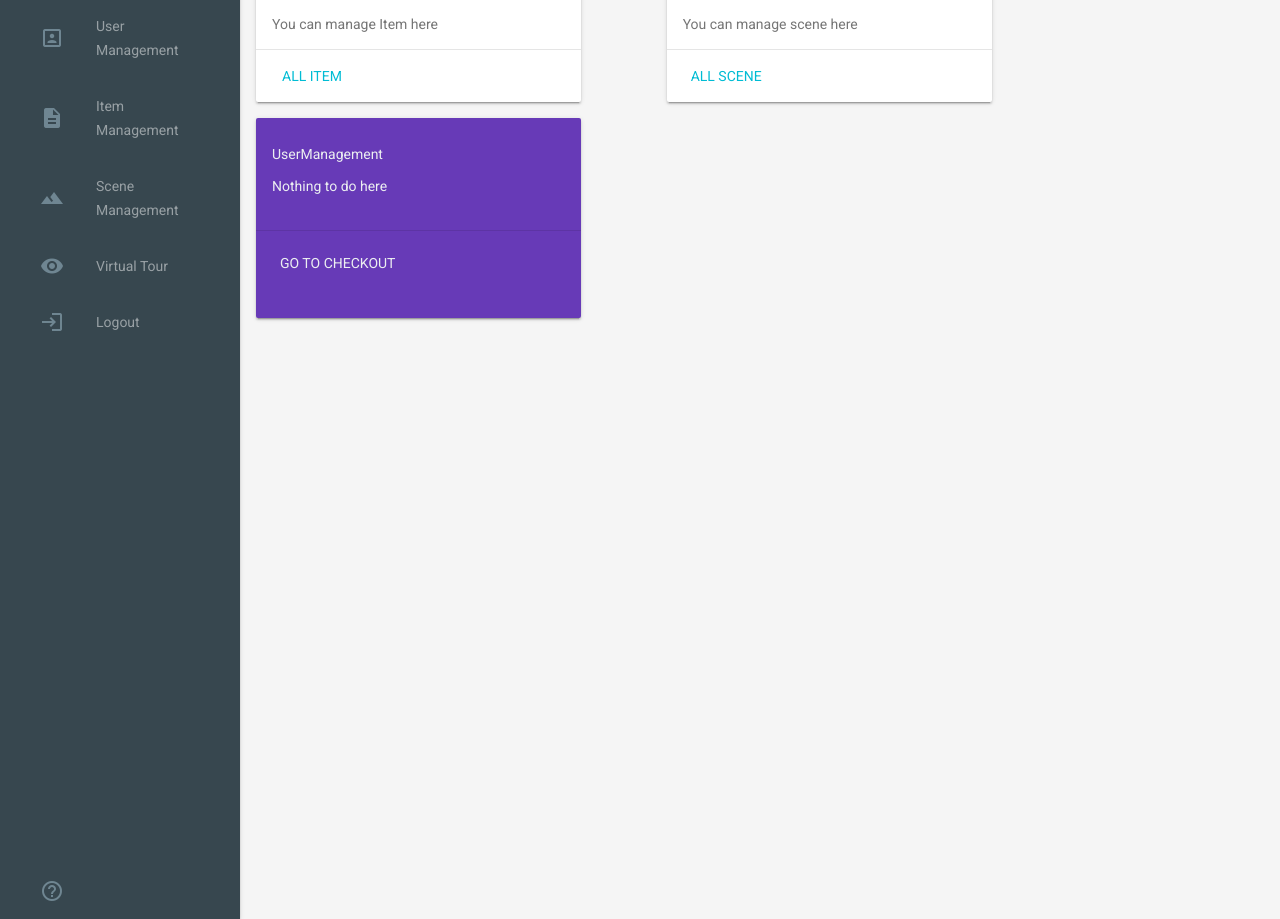
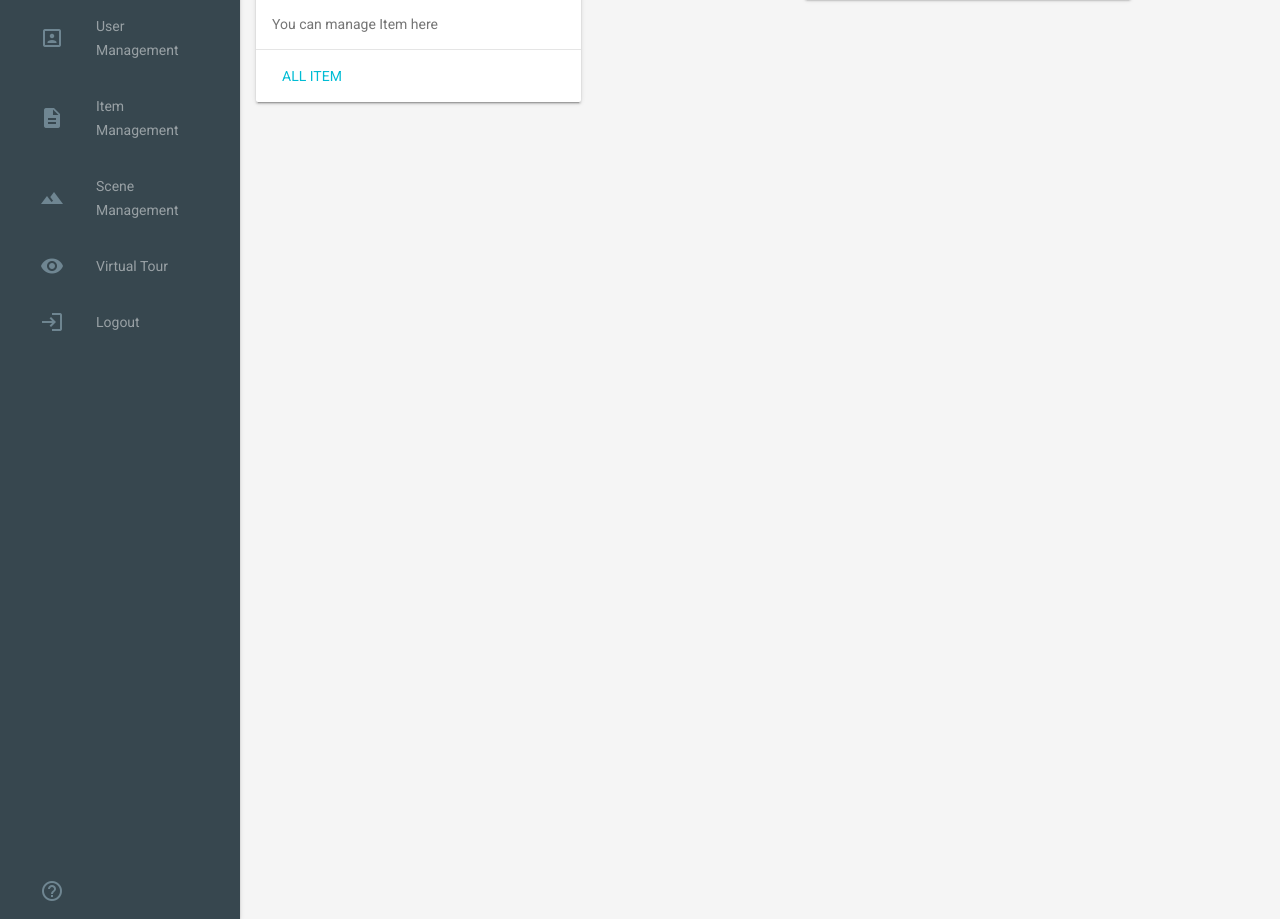
Before and after one commit to yutao-data/backend_based_on_django, a Django app: template gallery/templates/gallery/dashboard/index.html in a window 1280 px wide. Shown: the part 281-1200 px from the top of the page. Run offline with Django 3.2, Linux system fonts and the light colour scheme; the template is opened without the code that fills it: most values are stand-ins (such as "Sample title", 1, 10 or a date in 2020); data that the repository does not hold is empty; some libraries are stand-ins or nearby versions.

Commit message:
根据权限获取AllSceneList

```diff
--- a/gallery/api_views.py
+++ b/gallery/api_views.py
@@ -6,7 +6,14 @@ from django.utils.decorators import method_decorator
 from django.forms import Form, CharField, IntegerField, NullBooleanField, ModelChoiceField
 from django.contrib.auth import authenticate, login, logout
 from django.contrib.auth.models import User, Group
-from .error import Error, JsonError, FormValidError, AuthenticateError, APIFormNotDefine
+from .error import (
+    Error,
+    JsonError,
+    FormValidError,
+    AuthenticateError,
+    APIFormNotDefine,
+    NoPermission,
+)
 from .models import Scene
 from guardian.shortcuts import assign_perm
 from django.contrib.auth.decorators import login_required
@@ -197,18 +204,24 @@ class APIGetUserType(APIView):
 
     @staticmethod
     def my_post(request):
-        user_type = 'artist'
         user_type_describe = ''
-        # 从低权限到高权限检查
-        if request.user.has_perm('gallery.change_scene'):
-            user_type = 'stuff'
-        if request.user.groups.all():
-            user_type = 'teacher'
-        if request.user.is_superuser:
-            user_type = 'superuser'
+        user_type = get_user_type(request)
         return JsonResponse({
             'user_type': user_type,
         })
+
+
+# 获取用户类型
+def get_user_type(request):
+    # 从低权限到高权限检查
+    user_type = 'artist'
+    if request.user.has_perm('gallery.change_scene'):
+        user_type = 'stuff'
+    if request.user.groups.all():
+        user_type = 'teacher'
+    if request.user.is_superuser:
+        user_type = 'superuser'
+    return user_type
 
 
 # 获取所有场景的用户组信息
@@ -235,12 +248,24 @@ class APIGetAllScene(APIView):
 
     @staticmethod
     def my_post(request):
+        user_type = get_user_type()
         scene_list = []
-        for scene in Scene.objects.all():
-            scene_list.append({
-                'pk': scene.pk,
-                'name': scene.name,
-            })
+        # 拒绝普通用户
+        if user_type == 'artist':
+            raise NoPermission
+        if user_type == 'teacher':
+            for scene in Scene.objects.all():
+                if request.user.has_perm('gallery.change_scene', scene):
+                    scene_list.append({
+                        'pk': scene.pk,
+                        'name': scene.name,
+                    })
+        if user_type == 'stuff' or user_type == 'superuser':
+            for scene in Scene.objects.all():
+                scene_list.append({
+                    'pk': scene.pk,
+                    'name': scene.name,
+                })
         return JsonResponse({
             'scene_list': scene_list
         })
--- a/gallery/error.py
+++ b/gallery/error.py
@@ -10,6 +10,11 @@ class Error(Exception):
 
     def __str__(self):
         return self.message
+
+
+class NoPermission(Error):
+    def __init__(self, message='No Permission', status=403):
+        super().__init__(message, status)
 
 
 # 未定义API表单
--- a/gallery/templates/gallery/dashboard/index.html
+++ b/gallery/templates/gallery/dashboard/index.html
@@ -19,14 +19,31 @@
 
         <div class="demo-separator mdl-cell--1-col"></div>
 
-        <!-- Scene 场景管理卡片 -->
-        <div class="demo-cards mdl-cell mdl-cell--4-col mdl-cell--8-col-tablet mdl-grid mdl-grid--no-spacing">
+        <!-- 单个 Scene 场景管理卡片 -->
+        <div v-if="scene_management_show" class="demo-cards mdl-cell mdl-cell--4-col mdl-cell--8-col-tablet mdl-grid mdl-grid--no-spacing">
             <div class="demo-updates mdl-card mdl-shadow--2dp mdl-cell mdl-cell--4-col mdl-cell--4-col-tablet mdl-cell--12-col-desktop">
                 <div class="mdl-card__title mdl-card--expand mdl-color--teal-300">
                     <h2 class="mdl-card__title-text">Scene Management</h2>
                 </div>
                 <div class="mdl-card__supporting-text mdl-color-text--grey-600">
-                    You can manage scene here
+                    You can manage your scene here
+                </div>
+                <div class="mdl-card__actions mdl-card--border">
+                    <a v-bind:href="my_scene_management_url" class="mdl-button mdl-js-button mdl-js-ripple-effect">Check Scene</a>
+                </div>
+            </div>
+        </div>
+
+        <div class="demo-separator mdl-cell--1-col"></div>
+
+        <!-- All Scene 场景管理卡片 -->
+        <div v-if="all_scene_management_show" class="demo-cards mdl-cell mdl-cell--4-col mdl-cell--8-col-tablet mdl-grid mdl-grid--no-spacing">
+            <div class="demo-updates mdl-card mdl-shadow--2dp mdl-cell mdl-cell--4-col mdl-cell--4-col-tablet mdl-cell--12-col-desktop">
+                <div class="mdl-card__title mdl-card--expand mdl-color--teal-300">
+                    <h2 class="mdl-card__title-text">All Scene Management</h2>
+                </div>
+                <div class="mdl-card__supporting-text mdl-color-text--grey-600">
+                    You can manage all scene here
                 </div>
                 <div class="mdl-card__actions mdl-card--border">
                     <a href="{% url 'gallery:dashboard:all_scene_management' %}" class="mdl-button mdl-js-button mdl-js-ripple-effect">All Scene</a>
@@ -95,6 +112,19 @@
             .finally(function () {
                 progress_bar_app.show = false
             })
+        },
+        computed: {
+            // 只对teacher显示属于自己的scene management card
+            scene_management_show: function () {
+                return this.user_type === 'teacher';
+            },
+            // 对 stuff 和 super user 显示 all scene management 入口
+            all_scene_management_show: function () {
+                return this.user_type === 'stuff' || this.user_type === 'superuser';
+            },
+            my_scene_management_url: function () {
+                return '{% url "gallery:dashboard:scene_management" %}'+ '?pk=' + '{{ requests.user.scene.pk }}'
+            },
         }
     })
     </script>
```
